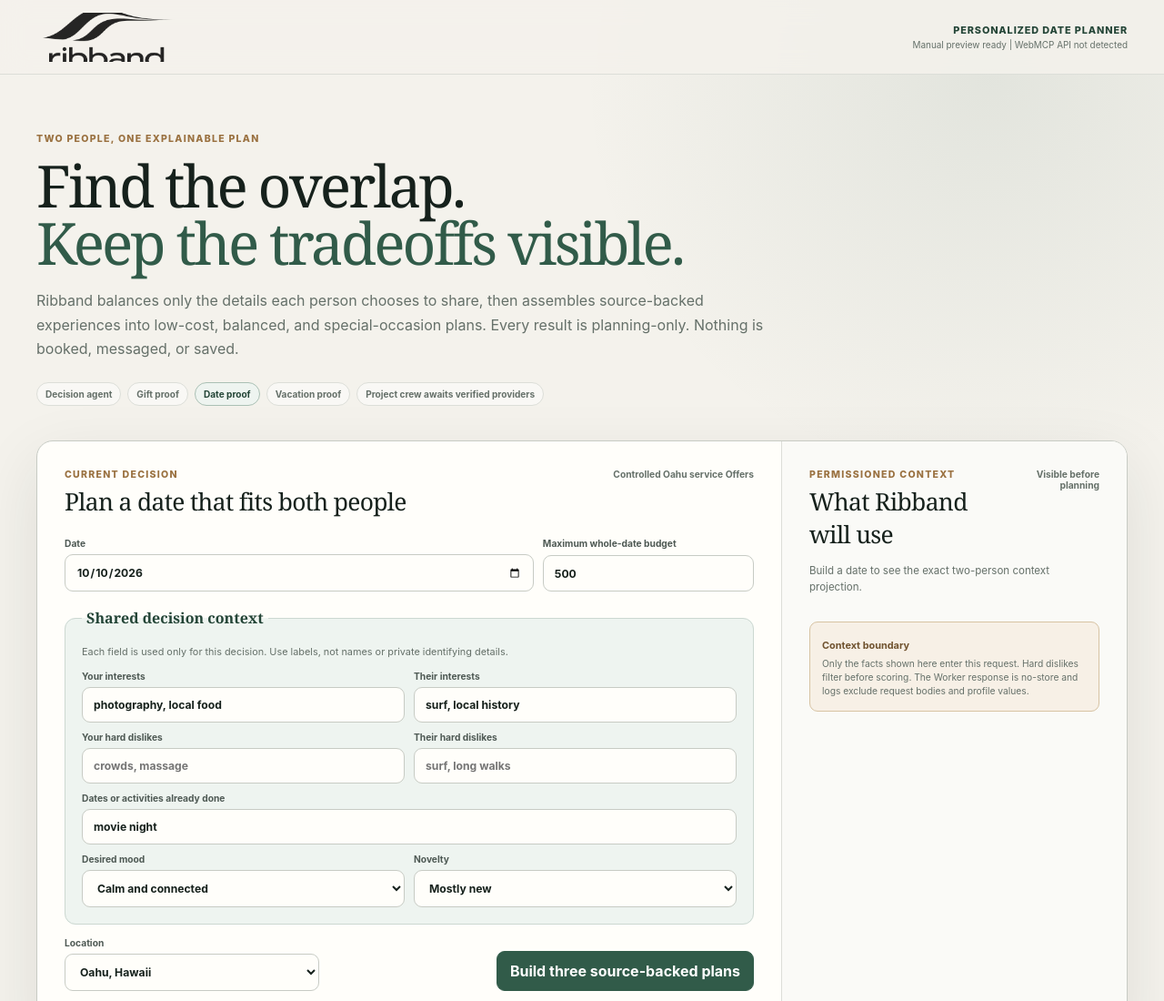
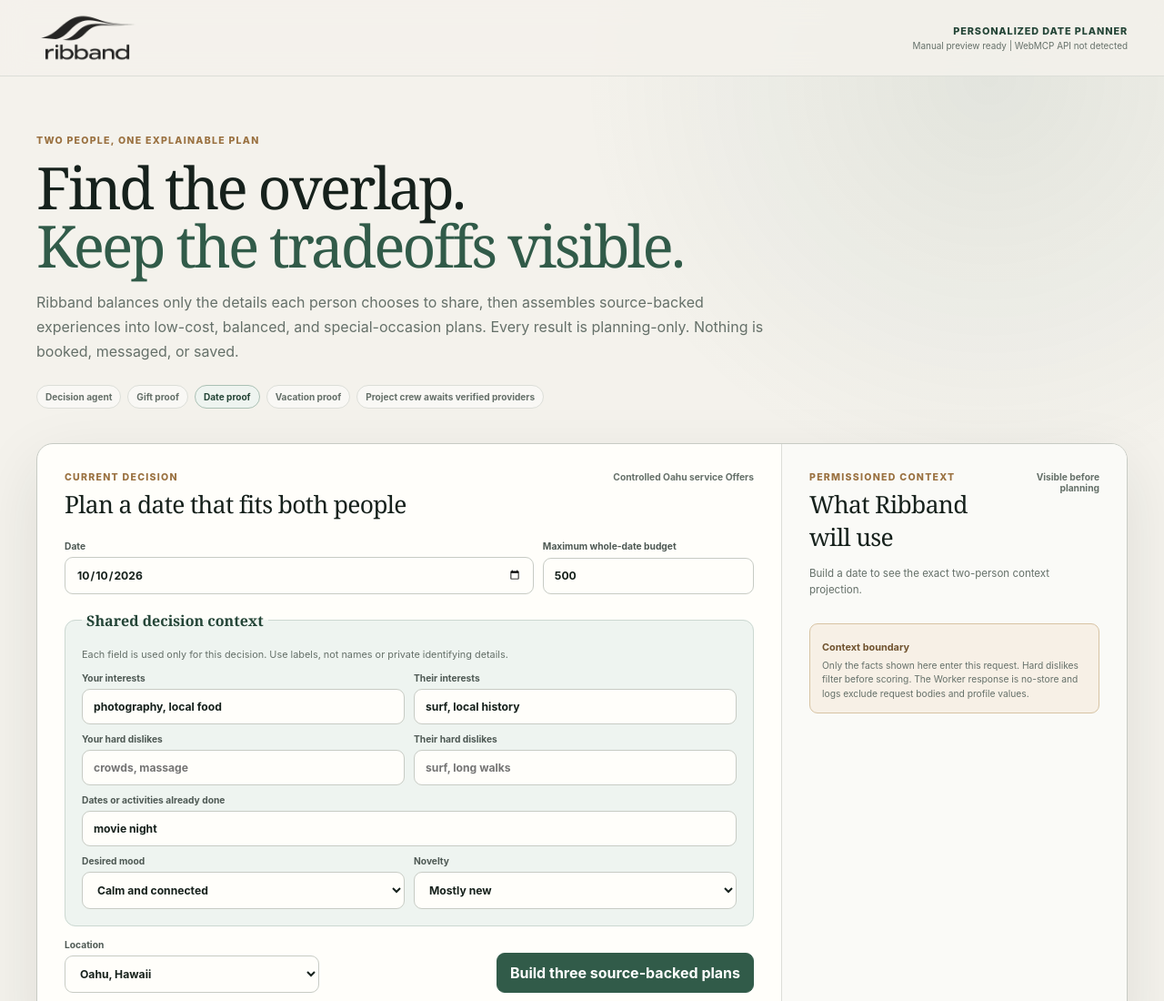
Before and after one commit to Somnora/agentic-webmcp, a website: page public/date.html in a window 1280 px wide. Shown: the top 1100 px of the page at 91% size. Drawn offline with Linux system fonts and the light colour scheme.

Commit message:
fix: show full Ribband lockup in planner headers

```diff
--- a/public/workspace.css
+++ b/public/workspace.css
@@ -27,8 +27,8 @@ input:focus, select:focus { border-color: var(--forest); box-shadow: 0 0 0 3px r
 label { color: #4e5954; font-size: 0.76rem; font-weight: 700; }
 
 .alpha-header { display: flex; align-items: center; justify-content: space-between; gap: 24px; min-height: 82px; padding: 12px 40px; border-bottom: 1px solid var(--line); background: rgba(244, 242, 236, 0.86); backdrop-filter: blur(15px); }
-.alpha-brand { display: block; width: 154px; height: 54px; overflow: hidden; }
-.alpha-brand img { width: 154px; height: auto; transform: translateY(-13px); }
+.alpha-brand { display: block; flex: 0 0 auto; width: 112px; }
+.alpha-brand img { display: block; width: 100%; height: auto; }
 .alpha-status { display: grid; justify-items: end; gap: 3px; }
 .alpha-status span { color: var(--forest-dark); font-size: 0.68rem; font-weight: 800; letter-spacing: 0.08em; text-transform: uppercase; }
 .alpha-status small { color: var(--muted); font-size: 0.62rem; }
```
